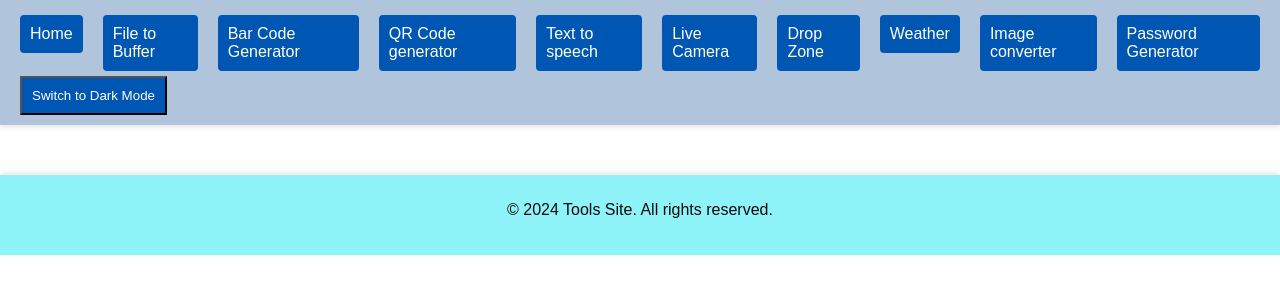
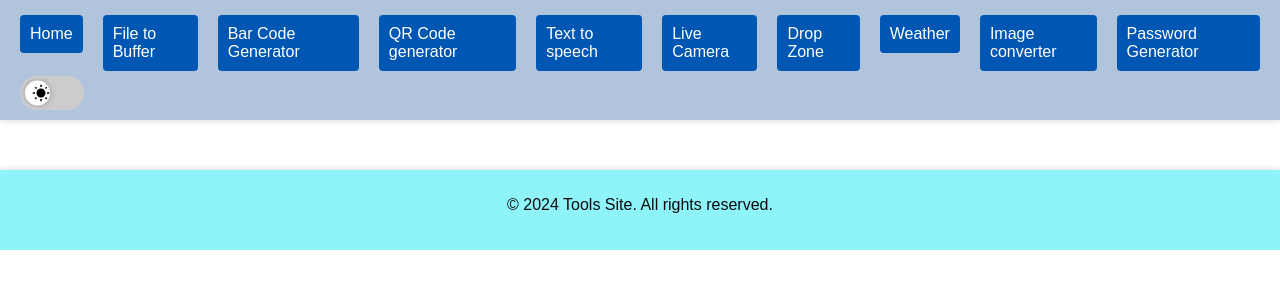
Before and after one commit to kunndnn/tools, a React (Create React App) app: page /#/ in a window 1280 px wide. Shown: the top 300 px of the page. Built offline with nearby package versions, Linux system fonts and the light colour scheme.

Commit message:
Dark mode toggle button UI changes

```diff
--- a/src/Components/Common/ToggleTheme.js
+++ b/src/Components/Common/ToggleTheme.js
@@ -1,14 +1,21 @@
-import React, { useContext } from "react";
+import { useContext } from "react";
 import { ThemeContext } from "./ThemeContext";
+import "../../Styles/ToggleTheme.css";
+import SunIcon from "../../assets/icons/sun.svg"; // Add the sun icon image
+import MoonIcon from "../../assets/icons/moon.svg"; // Add the moon icon image
 
 export const ToggleTheme = () => {
   const { theme, toggleTheme } = useContext(ThemeContext);
 
   return (
     <div>
-      <button style={{ backgroundColor: "#0056b3",padding:"10px", color:'white' }} onClick={toggleTheme}>
-        {theme === "light" ? "Switch to Dark Mode" : "Switch to Light Mode"}
-      </button>
+      <div
+        className={`theme-toggle-button ${theme === "dark" ? "active" : ""}`}
+        onClick={toggleTheme}
+      >
+        <img src={SunIcon} alt="Sun" className="sun-icon" />
+        <img src={MoonIcon} alt="Moon" className="moon-icon" />
+      </div>
     </div>
   );
 };
--- /dev/null
+++ b/src/Styles/ToggleTheme.css
@@ -0,0 +1,63 @@
+.theme-toggle-button {
+  position: relative;
+  display: flex;
+  align-items: center;
+  justify-content: center;
+  width: 60px;
+  height: 30px;
+  background: var(--button-bg, #ccc);
+  border-radius: 30px;
+  border: 2px solid var(--button-border, #ccc);
+  cursor: pointer;
+  overflow: hidden;
+  transition: background 0.3s ease;
+}
+
+.theme-toggle-button::before {
+  content: "";
+  position: absolute;
+  top: 50%;
+  left: 5%;
+  transform: translateY(-50%);
+  width: 25px;
+  height: 25px;
+  background: var(--toggle-color, white);
+  border-radius: 50%;
+  transition: all 0.3s ease;
+  box-shadow: 0 0 8px rgba(0, 0, 0, 0.2);
+}
+
+.theme-toggle-button.active {
+  background: var(--button-bg-active, #0056b3);
+  border-color: var(--button-border-active, #0056b3);
+}
+
+.theme-toggle-button.active::before {
+  left: calc(100% - 30px);
+  background: var(--toggle-color-active, white);
+}
+
+.theme-toggle-button img {
+  position: absolute;
+  width: 18px;
+  height: 18px;
+  transition: opacity 0.3s ease;
+}
+
+.theme-toggle-button .sun-icon {
+  left: 10px;
+  opacity: 1;
+}
+
+.theme-toggle-button .moon-icon {
+  right: 10px;
+  opacity: 0;
+}
+
+.theme-toggle-button.active .sun-icon {
+  opacity: 0;
+}
+
+.theme-toggle-button.active .moon-icon {
+  opacity: 1;
+}
--- a/src/index.css
+++ b/src/index.css
@@ -31,6 +31,6 @@ body.dark {
   background-color: var(--background-color);
   color: var(--text-color);
   & .container {
-    background-color: rgb(67, 154, 151);
+    background-color: #7fbcee;
 }
 }
```
Also changed, not shown: package.json (line endings or trailing spaces), src/assets/icons/moon.svg (added), src/assets/icons/sun.svg (added).
